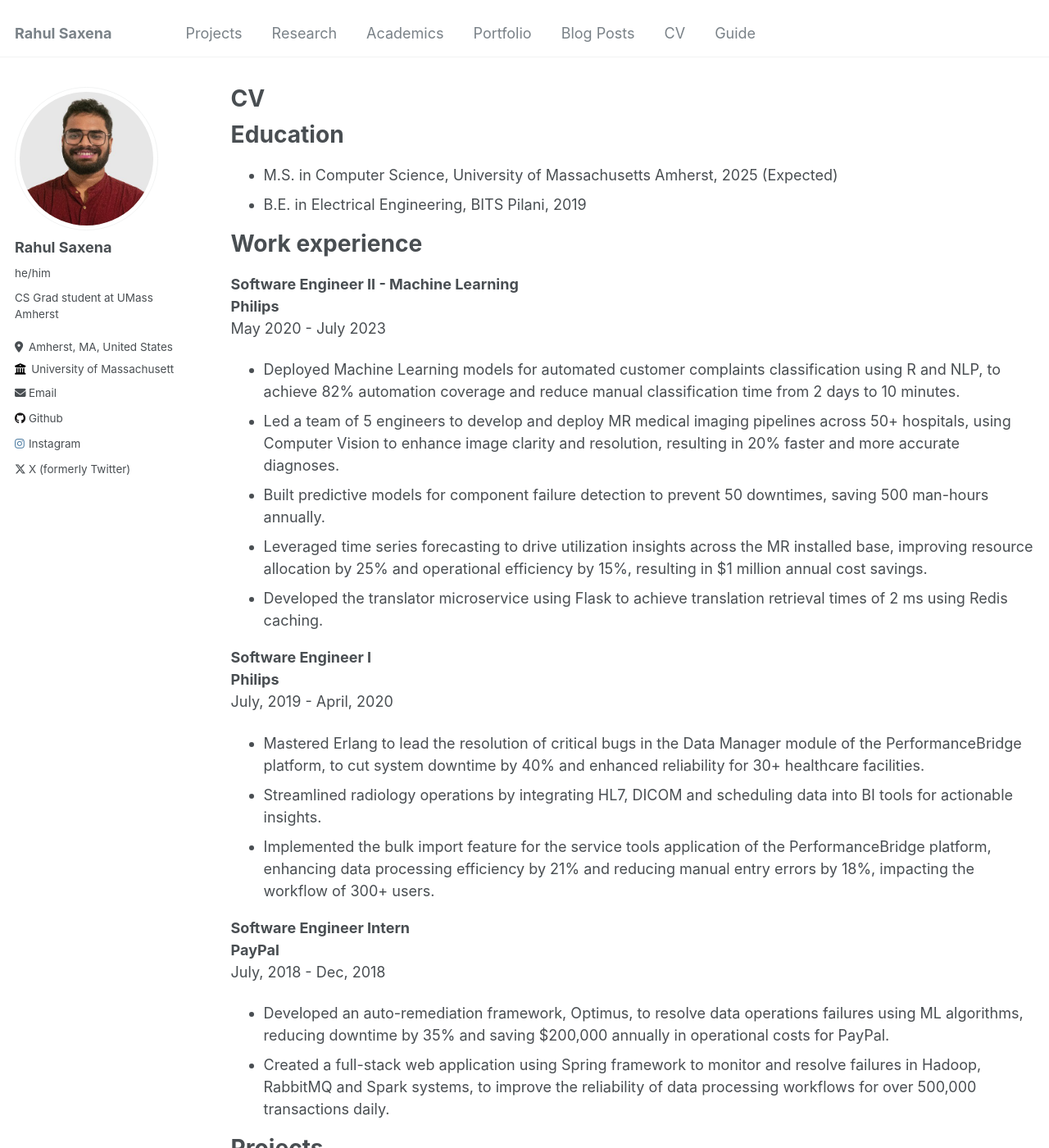
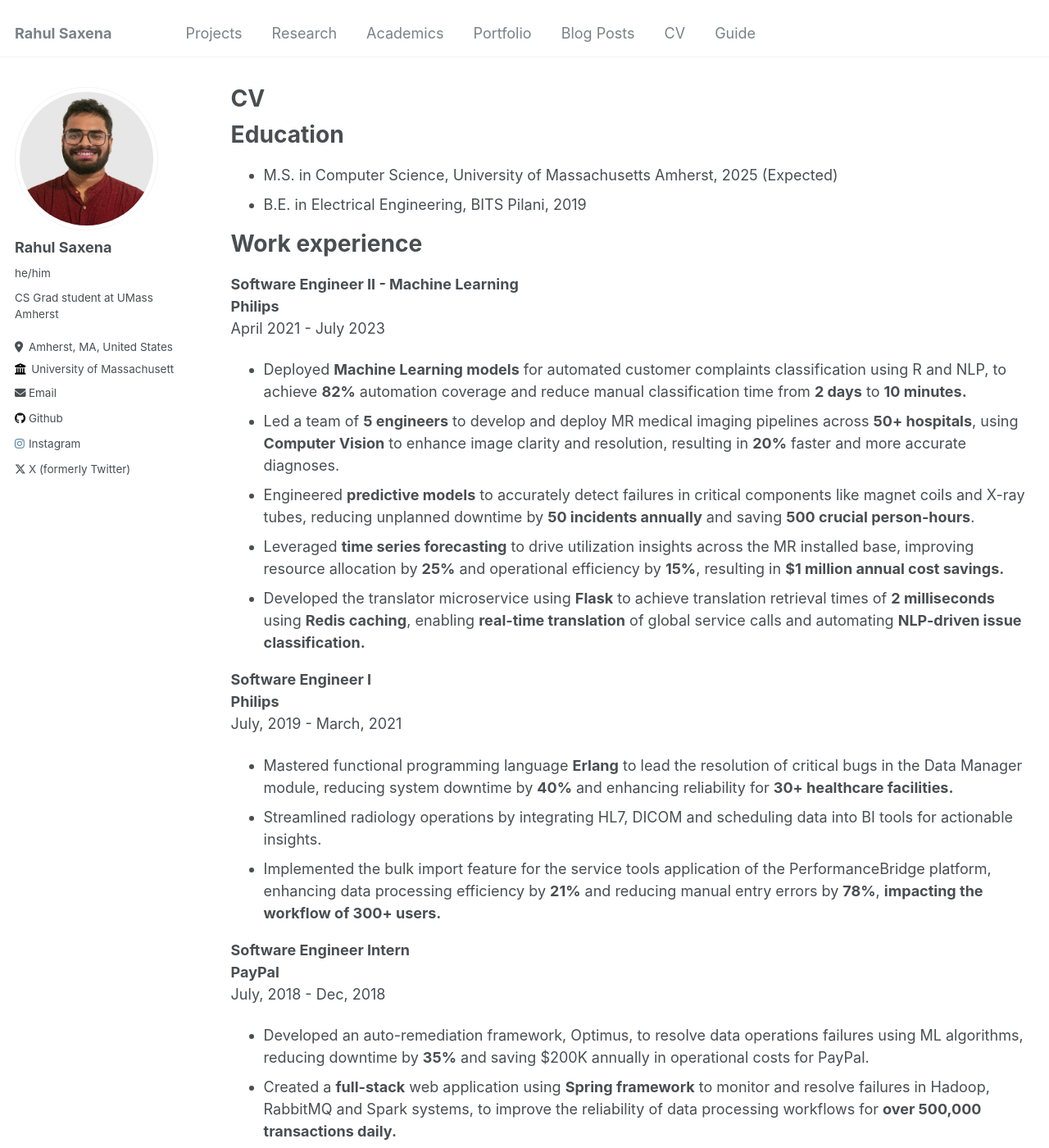
Before and after one commit to raahulsaxena/raahulsaxena.github.io, a Jekyll site: the page built from _pages/cv.md, in a window 1280 px wide and 1400 px high. Shown: the whole window at 82% size. Built offline with Jekyll 4.4.1, drawn with Linux system fonts in a browser that asks for light colours; some of the changed text lies outside the part shown.

Commit message:
updated cv

```diff
--- a/_pages/cv.md
+++ b/_pages/cv.md
@@ -18,43 +18,43 @@
 ======
 <b>Software Engineer II - Machine Learning</b> <br>
 <b>Philips</b> <br>
-May 2020 - July 2023
-* Deployed Machine Learning models for automated customer complaints classification using R and NLP, to achieve 82% automation coverage and reduce manual classification time from 2 days to 10 minutes.
-* Led a team of 5 engineers to develop and deploy MR medical imaging pipelines across 50+ hospitals, using Computer Vision to enhance image clarity and resolution, resulting in 20% faster and more accurate diagnoses.
-* Built predictive models for component failure detection to prevent 50 downtimes, saving 500 man-hours annually.
-* Leveraged time series forecasting to drive utilization insights across the MR installed base, improving resource
-allocation by 25% and operational efficiency by 15%, resulting in $1 million annual cost savings.
-* Developed the translator microservice using Flask to achieve translation retrieval times of 2 ms using Redis caching.
+April 2021 - July 2023
+* Deployed <b>Machine Learning models</b> for automated customer complaints classification using R and NLP, to achieve <b>82%</b> automation coverage and reduce manual classification time from <b>2 days</b> to <b>10 minutes.</b>
+* Led a team of <b>5 engineers</b> to develop and deploy MR medical imaging pipelines across <b>50+ hospitals</b>, using <b>Computer Vision</b> to enhance image clarity and resolution, resulting in <b>20%</b> faster and more accurate diagnoses.
+* Engineered <b>predictive models</b> to accurately detect failures in critical components like magnet coils and X-ray tubes, reducing unplanned downtime by <b>50 incidents annually</b> and saving <b>500 crucial person-hours</b>.
+* Leveraged <b>time series forecasting</b> to drive utilization insights across the MR installed base, improving resource
+allocation by <b>25%</b> and operational efficiency by <b>15%</b>, resulting in <b>$1 million annual cost savings.</b>
+* Developed the translator microservice using <b>Flask</b> to achieve translation retrieval times of <b>2 milliseconds</b> using <b>Redis caching</b>, enabling <b>real-time translation</b> of global service calls and automating <b>NLP-driven issue classification.</b>
 
 <b>Software Engineer I</b><br>
 <b>Philips</b><br>
-July, 2019 - April, 2020
-* Mastered Erlang to lead the resolution of critical bugs in the Data Manager module of the PerformanceBridge platform, to cut system downtime by 40% and enhanced reliability for 30+ healthcare facilities.
+July, 2019 - March, 2021
+* Mastered functional programming language <b>Erlang</b> to lead the resolution of critical bugs in the Data Manager module, reducing system downtime by <b>40%</b> and enhancing reliability for <b>30+ healthcare facilities.</b>
 * Streamlined radiology operations by integrating HL7, DICOM and scheduling data into BI tools for actionable insights.
 * Implemented the bulk import feature for the service tools application of the PerformanceBridge platform, enhancing
-data processing efficiency by 21% and reducing manual entry errors by 18%, impacting the workflow of 300+ users.
+data processing efficiency by <b>21%</b> and reducing manual entry errors by <b>78%</b>, <b>impacting the workflow of 300+ users.</b>
 
 <b> Software Engineer Intern </b><br>
 <b> PayPal </b><br>
 July, 2018 - Dec, 2018
-* Developed an auto-remediation framework, Optimus, to resolve data operations failures using ML algorithms, reducing downtime by 35% and saving $200,000 annually in operational costs for PayPal.
-* Created a full-stack web application using Spring framework to monitor and resolve failures in Hadoop, RabbitMQ and Spark systems, to improve the reliability of data processing workflows for over 500,000 transactions daily.
+* Developed an auto-remediation framework, Optimus, to resolve data operations failures using ML algorithms, reducing downtime by <b>35%</b> and saving $200K annually in operational costs for PayPal.
+* Created a <b>full-stack</b> web application using <b>Spring framework</b> to monitor and resolve failures in Hadoop, RabbitMQ and Spark systems, to improve the reliability of data processing workflows for <b>over 500,000 transactions daily.</b>
 
 Projects
 ======
 <b>Advanced Camouflaged Object Detection in Limited Data Setting</b><br>
 Python | Computer Vision | April - May 2024
-* Modified the SINet using ResNet-18 to reduce computational load while retaining 90.76% of detection accuracy.
-* Improved pixel accuracy of segmentation masks from 69.19% to 79.22% on COD10K by introducing balanced loss.
+* Modified the SINet using <b>ResNet-18</b> to reduce computational load while retaining <b>90.76%</b> of detection accuracy.
+* Improved pixel accuracy of segmentation masks from <b>69.19%</b> to <b>79.22%</b> on COD10K by introducing balanced loss.
 * Implemented data augmentation techniques using style transfer & stable diffusion API to simulate natural camouflage.
-* Tested with 3,000 original, style-transferred, and synthetic images to achieve 11.36% increase in detection precision.
+* Tested with <b>3,000</b> original, style-transferred, and synthetic images to achieve <b>11.36%</b> increase in detection precision.
 
 <b> Prompt Score </b><br>
 Python, PyTorch, Huggingface, Llama | Natural Language Processing | Mar - May 2024
-* Developed a prompt scoring system to evaluate the specificity of prompts used with Large Language Models (LLMs).
-* Fine-tuned the Llama model with QLoRA to achieve a 20% improvement in performance on specificity scoring.
-* Evaluated 3 LLMs (Alpaca, Claude, and Gemma) to find that Claude was 15% better in coherence and constraints.
-* Created and annotated a dataset of 800 prompts, improving prompt scoring model accuracy by 10%.
+* Developed a prompt scoring system to evaluate the <b>specificity of prompts</b> used with Large Language Models (<b>LLMs</b>).
+* Fine-tuned the Llama model with <b>QLoRA</b> to achieve a <b>20%</b> improvement in performance on specificity scoring.
+* Evaluated 3 LLMs (Alpaca, Claude, and Gemma) to find that Claude was <b>15%</b> better in coherence and constraints.
+* Created and annotated a dataset of <b>800 prompts,/b>, improving prompt scoring model accuracy by <b>10%.</b>
 
 
 Skills
```
